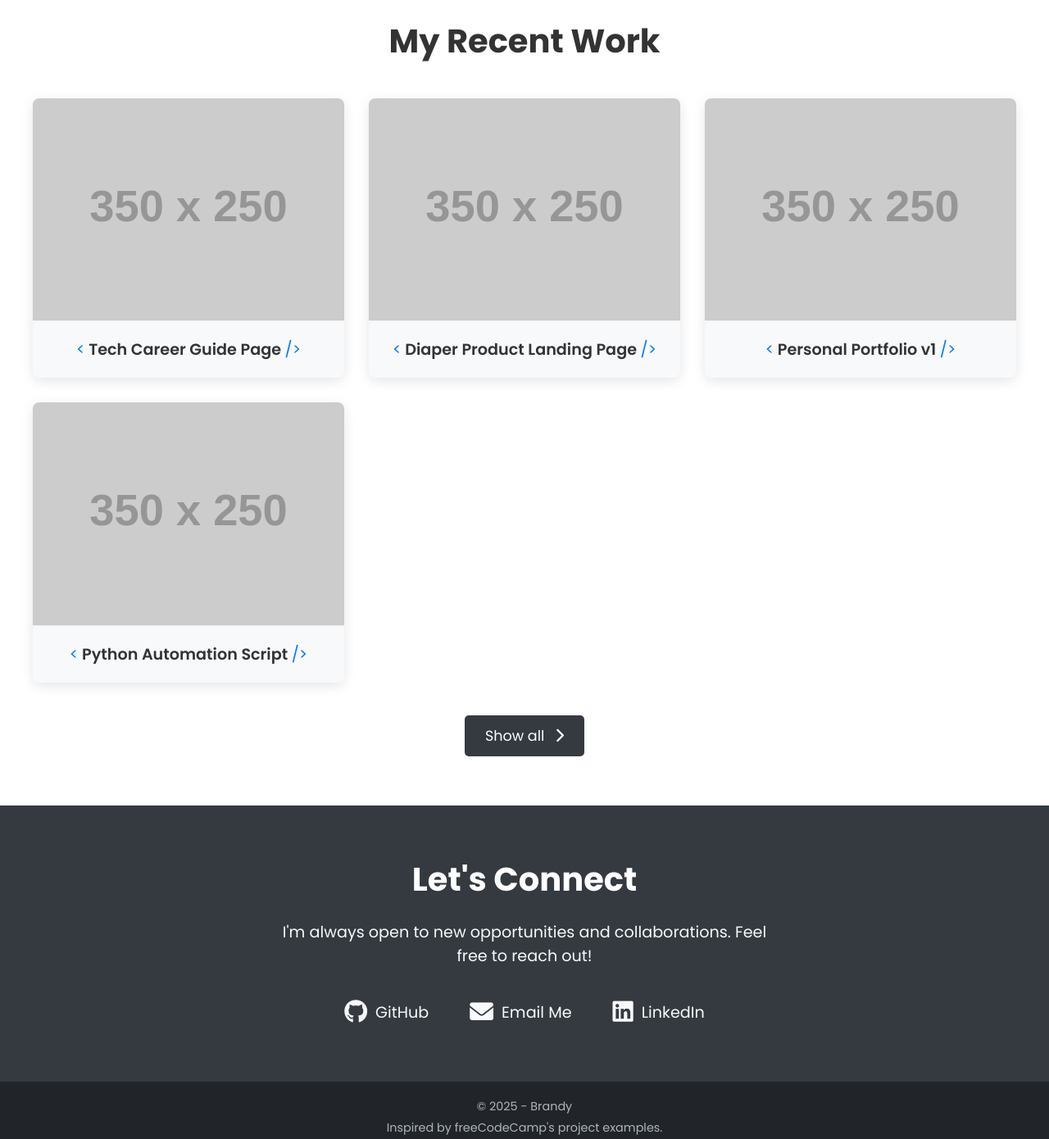
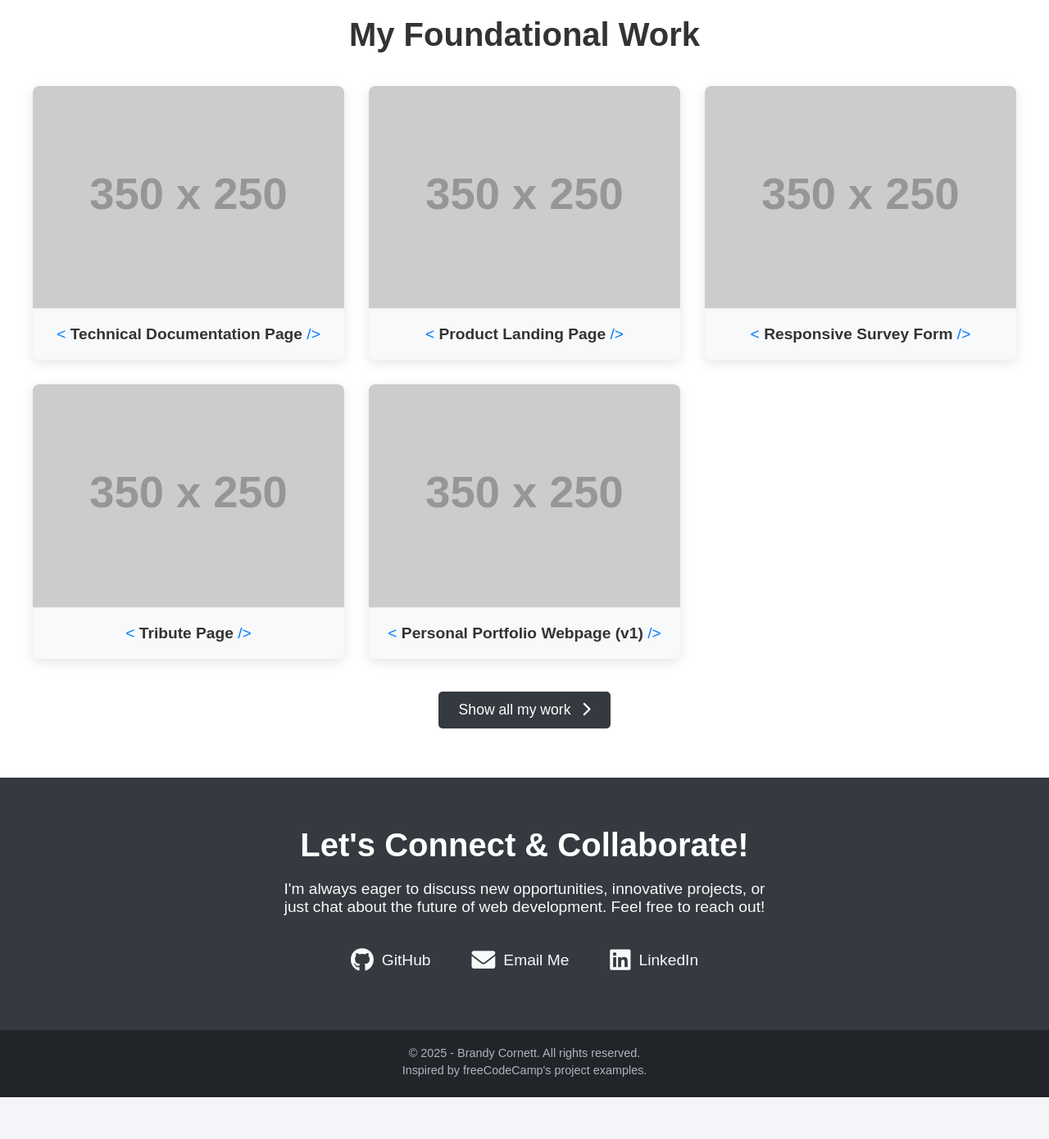
Before and after one commit to Brandys-AlgoRythem/fcc-responsive-portfolio, a plain HTML site: page index.html in a window 1280 px wide. Shown: the part 900-2290 px from the top of the page at 82% size. After the commit the page ends 2239 px from the top, so only its background shows below. Drawn offline with Linux system fonts and the light colour scheme; placeholder pictures from the web are drawn by us.

Commit message:
Update index.html

```diff
--- a/index.html
+++ b/index.html
@@ -3,10 +3,14 @@
 <head>
     <meta charset="UTF-8">
     <meta name="viewport" content="width=device-width, initial-scale=1.0">
-    <title>Brandy's Portfolio</title>
+    <title>Brandy Cornett - Personal Web Development Portfolio</title>
+    <meta name="description" content="Brandy Cornett's foundational web development portfolio showcasing responsive design, HTML5, CSS3, and core front-end skills.">
+
     <link rel="stylesheet" href="styles.css">
+
     <link rel="stylesheet" href="https://cdnjs.cloudflare.com/ajax/libs/font-awesome/6.0.0-beta3/css/all.min.css">
-    <link href="https://fonts.googleapis.com/css2?family=Poppins:wght@300;400;500;600;700&display=swap" rel="stylesheet">
+
+    <link href="https://fonts.googleapis.com/css2?family=Montserrat:wght@400;600;700&family=Roboto:wght@300;400;700&display=swap" rel="stylesheet">
 </head>
 <body>
     <nav id="navbar">
@@ -19,61 +23,71 @@
 
     <section id="welcome-section">
         <div class="welcome-content">
-            <h1>Hey, I am Brandy</h1>
-            <p class="subtitle">An aspiring web developer passionate about creating intuitive and dynamic web experiences.</p>
+            <h1>Hey, I am Brandy Cornett</h1>
+            <p class="subtitle">An aspiring web developer passionate about crafting intuitive and dynamic web experiences.</p>
             <p class="skills-preview">Exploring HTML, CSS, JavaScript, and Python to build the future of the web.</p>
         </div>
     </section>
 
     <section id="projects">
-        <h2>My Recent Work</h2>
+        <h2>My Foundational Work</h2>
         <div class="projects-grid">
-            <a href="#" class="project-tile" target="_blank">
-                <img src="https://via.placeholder.com/350x250.png?text=Tech+Career+Guide" alt="Screenshot of Tech Career Guide Project">
+            <a href="https://brandys-algorythem.github.io/fcc-responsive-tech-docs/" class="project-tile" target="_blank">
+                <img src="https://via.placeholder.com/350x250.png?text=Tech+Docs+Page" alt="Screenshot of Responsive Technical Documentation Page">
                 <p class="project-title">
                     <span class="code">&lt;</span>
-                    Tech Career Guide Page
+                    Technical Documentation Page
                     <span class="code">&#47;&gt;</span>
                 </p>
             </a>
 
-            <a href="#" class="project-tile" target="_blank">
-                <img src="https://via.placeholder.com/350x250.png?text=Diaper+Landing+Page" alt="Screenshot of Diaper Landing Page Project">
+            <a href="https://brandys-algorythem.github.io/fcc-responsive-landing-page/" class="project-tile" target="_blank">
+                <img src="https://via.placeholder.com/350x250.png?text=Product+Landing+Page" alt="Screenshot of Product Landing Page Project">
                 <p class="project-title">
                     <span class="code">&lt;</span>
-                    Diaper Product Landing Page
+                    Product Landing Page
                     <span class="code">&#47;&gt;</span>
                 </p>
             </a>
 
-            <a href="#" class="project-tile" target="_blank">
-                <img src="https://via.placeholder.com/350x250.png?text=Portfolio+V1" alt="Screenshot of Portfolio Version 1 Project">
+            <a href="https://brandys-algorythem.github.io/fcc-responsive-survey-form/" class="project-tile" target="_blank">
+                <img src="https://via.placeholder.com/350x250.png?text=Survey+Form" alt="Screenshot of Responsive Survey Form Project">
                 <p class="project-title">
                     <span class="code">&lt;</span>
-                    Personal Portfolio v1
+                    Responsive Survey Form
                     <span class="code">&#47;&gt;</span>
                 </p>
             </a>
 
-            <a href="#" class="project-tile" target="_blank">
-                <img src="https://via.placeholder.com/350x250.png?text=Python+Automation+Script" alt="Screenshot of Python Script Project">
+            <a href="https://brandys-algorythem.github.io/fcc-responsive-tribute-page/" class="project-tile" target="_blank">
+                <img src="https://via.placeholder.com/350x250.png?text=Tribute+Page" alt="Screenshot of Responsive Tribute Page Project">
                 <p class="project-title">
                     <span class="code">&lt;</span>
-                    Python Automation Script
+                    Tribute Page
                     <span class="code">&#47;&gt;</span>
                 </p>
             </a>
-            </div>
-        <a href="https://github.com/yourusername" target="_blank" class="btn-show-all">
-            Show all <i class="fas fa-chevron-right"></i>
+
+            <a href="https://github.com/brandys-algorythem/fcc-responsive-portfolio" class="project-tile" target="_blank">
+                <img src="https://via.placeholder.com/350x250.png?text=This+Portfolio" alt="Screenshot of this Personal Portfolio Webpage Project">
+                <p class="project-title">
+                    <span class="code">&lt;</span>
+                    Personal Portfolio Webpage (v1)
+                    <span class="code">&#47;&gt;</span>
+                </p>
+            </a>
+
+        </div>
+        <a href="https://github.com/Brandys-AlgoRythem" target="_blank" class="btn-show-all">
+            Show all my work <i class="fas fa-chevron-right"></i>
         </a>
     </section>
 
     <section id="contact">
-        <h2>Let's Connect</h2>
-        <p>I'm always open to new opportunities and collaborations. Feel free to reach out!</p>
+        <h2>Let's Connect & Collaborate!</h2>
+        <p>I'm always eager to discuss new opportunities, innovative projects, or just chat about the future of web development. Feel free to reach out!</p>
         <div class="contact-links">
-            <a id="profile-link" href="https://github.com/brandy-placeholder" target="_blank" class="contact-detail">
+            <a id="profile-link" href="https://github.com/Brandys-AlgoRythem" target="_blank" class="contact-detail">
                 <i class="fab fa-github"></i> GitHub
             </a>
             <a href="mailto:cornett.brandy.jane@gmail.com" class="contact-detail">
@@ -82,11 +96,11 @@
             <a href="https://www.linkedin.com/in/brandy-cornett" target="_blank" class="contact-detail">
                 <i class="fab fa-linkedin"></i> LinkedIn
             </a>
-            </div>
+        </div>
     </section>
 
     <footer>
-        <p>&copy; <span id="current-year"></span> - Brandy</p>
+        <p>&copy; <span id="current-year"></span> - Brandy Cornett. All rights reserved.</p>
         <p>Inspired by freeCodeCamp's project examples.</p>
     </footer>
 
```
